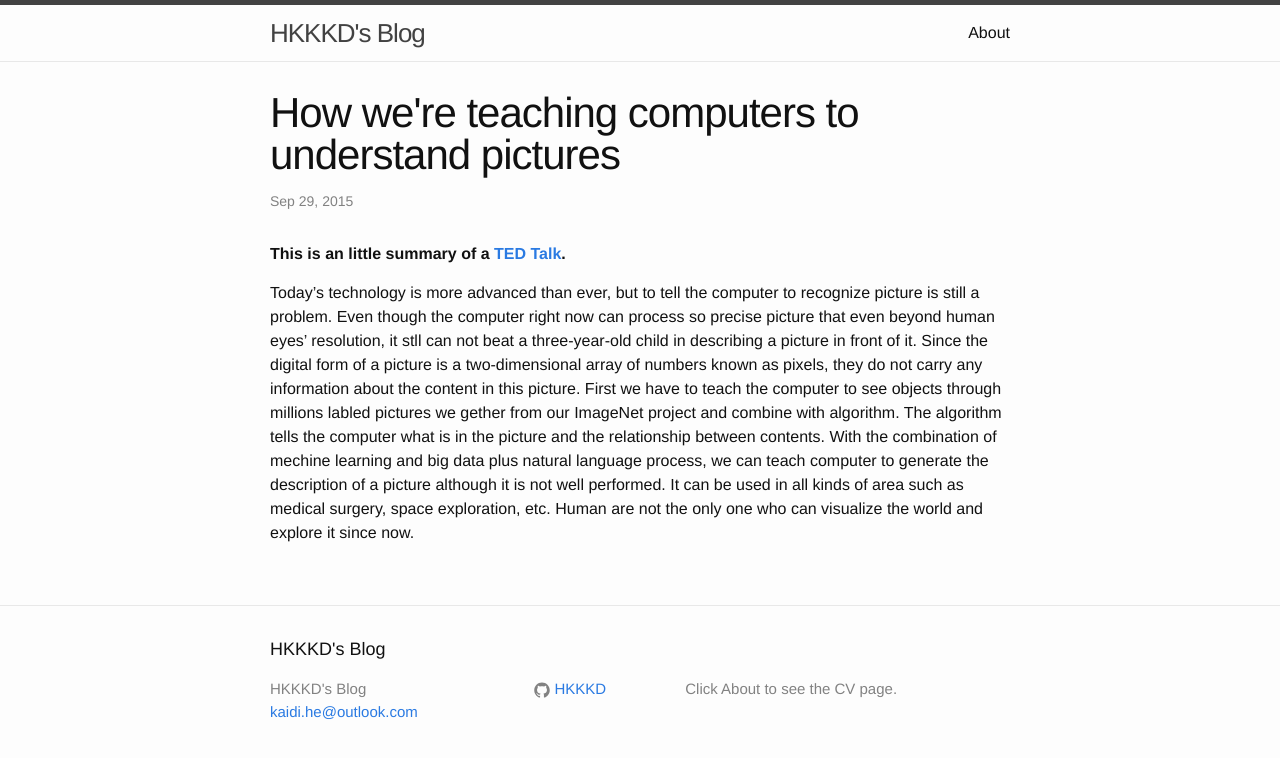
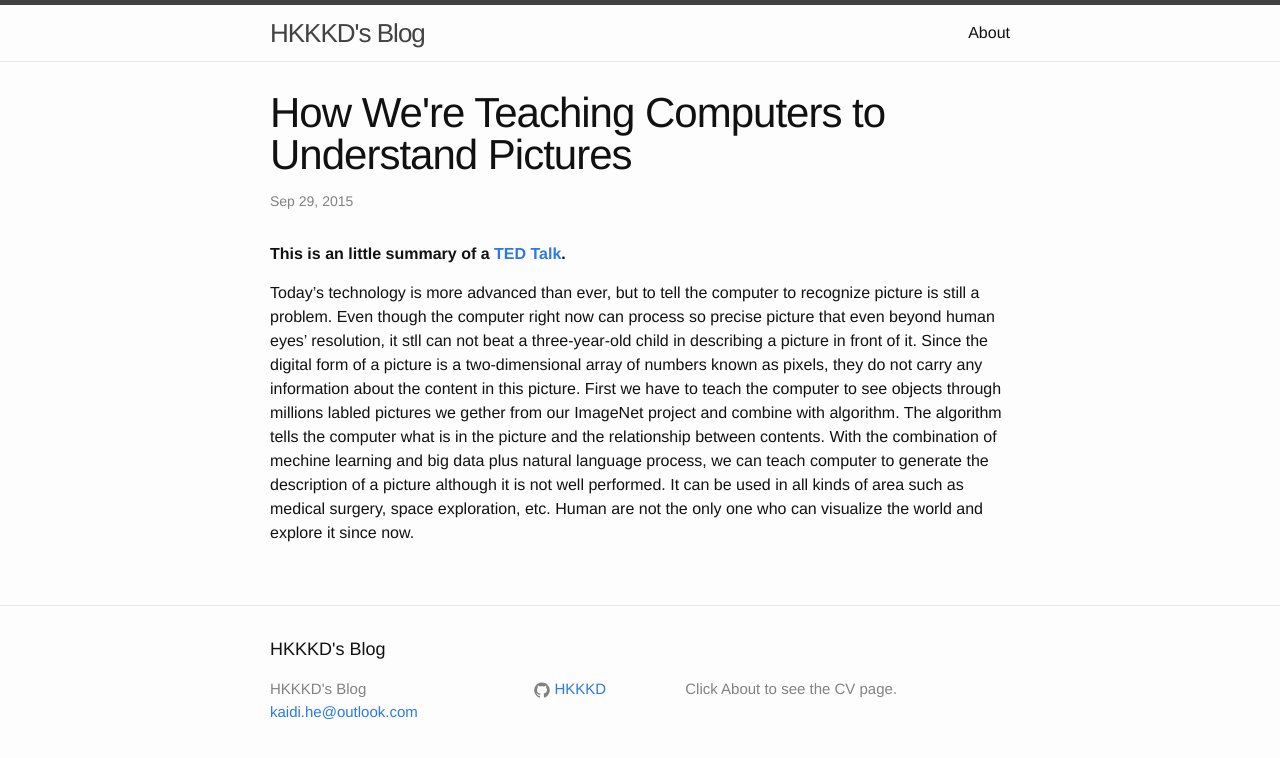
Before and after one commit to HKKKD/hkkkd.github.io, a Jekyll site: the page built from _posts/2015-09-29-tedtalk.md, in a window 1280 px wide. Shown: the top 758 px of the page. Built offline with Jekyll 4.4.1, drawn with Linux system fonts in a browser that asks for light colours; Markdown is read by kramdown in place of the engine named in the settings; comment, search, counter and statistics services are not loaded.

Commit message:
add citation blog

```diff
--- a/_posts/2015-09-29-tedtalk.md
+++ b/_posts/2015-09-29-tedtalk.md
@@ -1,6 +1,6 @@
 ---
 layout: post
-title:  "How we're teaching computers to understand pictures"
+title:  "How We're Teaching Computers to Understand Pictures"
 date:   2015-09-29
 comments:   true
 ---
```
Also changed, not shown: _posts/2015-09-15-comparison.md (+1 -1 lines), _posts/2015-10-06-sources.md (added, +18 -0 lines).
